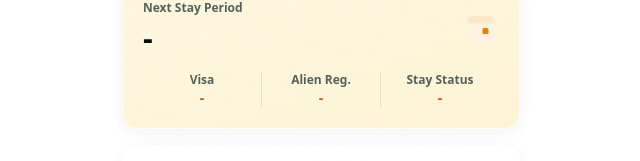
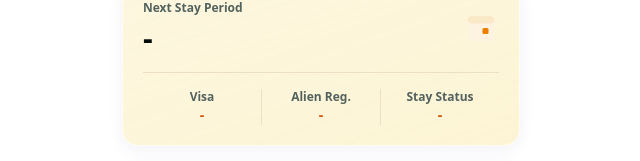
Before and after one commit to 14th-Hackathon-5team/frontend, a React (Vite) app: page / in a window 1280 px wide. Shown: the part 141-302 px from the top of the page, without its empty margins (319-959 px from the left). Built offline with nearby package versions, Linux system fonts and the light colour scheme; no server answers; sample sign-in values are in the browser's storage.

Commit message:
Add horizontal divider above visa/alien-reg/stay-status row
Co-Authored-By: Claude Sonnet 5 <noreply@anthropic.com>

```diff
--- a/src/pages/Home.jsx
+++ b/src/pages/Home.jsx
@@ -210,7 +210,7 @@ function Home() {
           </div>
         </div>
 
-        <div className="mt-4 flex items-stretch divide-x divide-background-300 text-center">
+        <div className="mt-4 flex items-stretch divide-x divide-background-300 border-t border-background-300 pt-4 text-center">
           <div className="flex-1 px-2">
             <p className="text-xs font-semibold text-foreground-600">{t('home.visa')}</p>
             <p className="text-sm font-semibold text-primary-600">{adminInfo.visa}</p>
```
